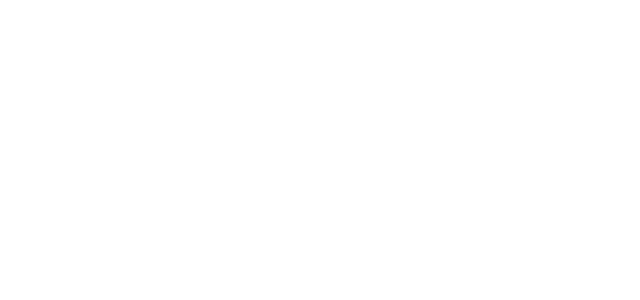
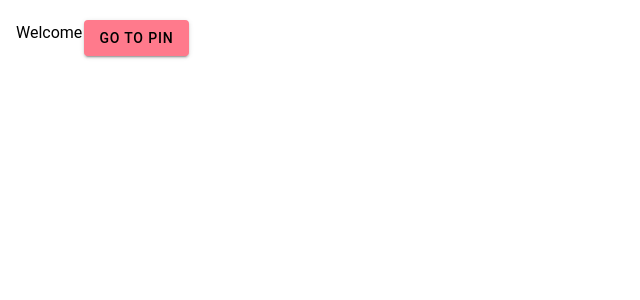
Before and after one commit to tommaso-caputi/journaling-app, a React (Vite) app in the folder dear-diary/: page /mainlog in a window 1280 px wide. Shown: the top 300 px of the page, without its empty margins (0-640 px from the left). Built offline with nearby package versions, Linux system fonts and the light colour scheme.

Commit message:
fix navigation

```diff
--- a/dear-diary/src/App.tsx
+++ b/dear-diary/src/App.tsx
@@ -1,19 +1,10 @@
 import { Redirect, Route } from 'react-router-dom';
 import {
   IonApp,
-  IonIcon,
-  IonLabel,
   IonRouterOutlet,
-  IonTabBar,
-  IonTabButton,
-  IonTabs,
   setupIonicReact
 } from '@ionic/react';
 import { IonReactRouter } from '@ionic/react-router';
-import { ellipse, square, triangle } from 'ionicons/icons';
-import Welcome from './pages/Welcome';
-import Tab2 from './pages/MainHome';
-import Tab3 from './pages/Homepage';
 
 /* Core CSS required for Ionic components to work properly */
 import '@ionic/react/css/core.css';
@@ -34,6 +25,7 @@
 /* Theme variables */
 import './theme/variables.css';
 import MainHome from './pages/MainHome';
+import MainLog from './pages/MainLog';
 
 setupIonicReact();
 
@@ -41,14 +33,14 @@
   <IonApp>
     <IonReactRouter>
       <IonRouterOutlet>
-        <Route exact path="/welcome">
-          <Welcome />
+        <Route exact path="/mainlog">
+          <MainLog />
         </Route>
         <Route exact path="/mainhome">
           <MainHome />
         </Route>
         <Route exact path="/">
-          <Redirect to="/welcome" />
+          <Redirect to="/mainlog" />
         </Route>
       </IonRouterOutlet>
     </IonReactRouter>
--- a/dear-diary/src/pages/MainHome.tsx
+++ b/dear-diary/src/pages/MainHome.tsx
@@ -1,4 +1,4 @@
-import { IonContent, IonHeader, IonNav, IonPage, IonTitle, IonToolbar } from '@ionic/react';
+import { IonNav } from '@ionic/react';
 import Homepage from './Homepage';
 
 const MainHome: React.FC = () => {
--- /dev/null
+++ b/dear-diary/src/pages/MainLog.tsx
@@ -0,0 +1,10 @@
+import { IonNav } from '@ionic/react';
+import Welcome from './Welcome';
+
+const MainLog: React.FC = () => {
+    return (
+        <IonNav root={() => <Welcome />}></IonNav>
+    );
+};
+
+export default MainLog;
--- /dev/null
+++ b/dear-diary/src/pages/Pin.tsx
@@ -0,0 +1,21 @@
+import { IonBackButton, IonButton, IonButtons, IonContent, IonHeader, IonNavLink, IonPage, IonTitle, IonToolbar } from '@ionic/react';
+
+const Pin: React.FC = () => {
+    return (
+        <IonPage>
+            <IonHeader>
+                <IonToolbar>
+                    <IonButtons slot="start">
+                        <IonBackButton defaultHref="/mainlog"></IonBackButton>
+                    </IonButtons>
+                    <IonTitle>Pin</IonTitle>
+                </IonToolbar>
+            </IonHeader>
+            <IonContent class="ion-padding">
+                <IonButton href="/mainhome">continue</IonButton>
+            </IonContent>
+        </IonPage>
+    );
+};
+
+export default Pin;
--- a/dear-diary/src/pages/Welcome.tsx
+++ b/dear-diary/src/pages/Welcome.tsx
@@ -1,20 +1,14 @@
-import { IonButton, IonContent, IonHeader, IonPage, IonTitle, IonToolbar } from '@ionic/react';
+import { IonButton, IonContent, IonHeader, IonNavLink, IonPage, IonTitle, IonToolbar } from '@ionic/react';
+import Pin from './Pin';
 
 const Welcome: React.FC = () => {
   return (
     <IonPage>
-      <IonHeader>
-        <IonToolbar>
-          <IonTitle>Welcome</IonTitle>
-        </IonToolbar>
-      </IonHeader>
-      <IonContent fullscreen>
-        <IonHeader collapse="condense">
-          <IonToolbar>
-            <IonTitle size="large">Welcome</IonTitle>
-          </IonToolbar>
-        </IonHeader>
-        <IonButton href='/mainhome'>dsad</IonButton>
+      <IonContent class="ion-padding">
+        Welcome
+        <IonNavLink routerDirection="forward" component={() => <Pin />}>
+          <IonButton>go to pin</IonButton>
+        </IonNavLink>
       </IonContent>
     </IonPage>
   );
```
